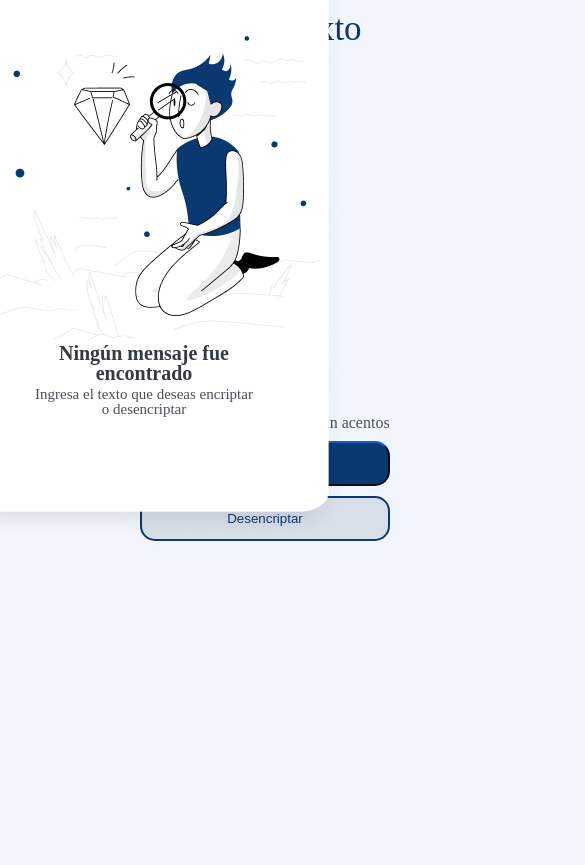
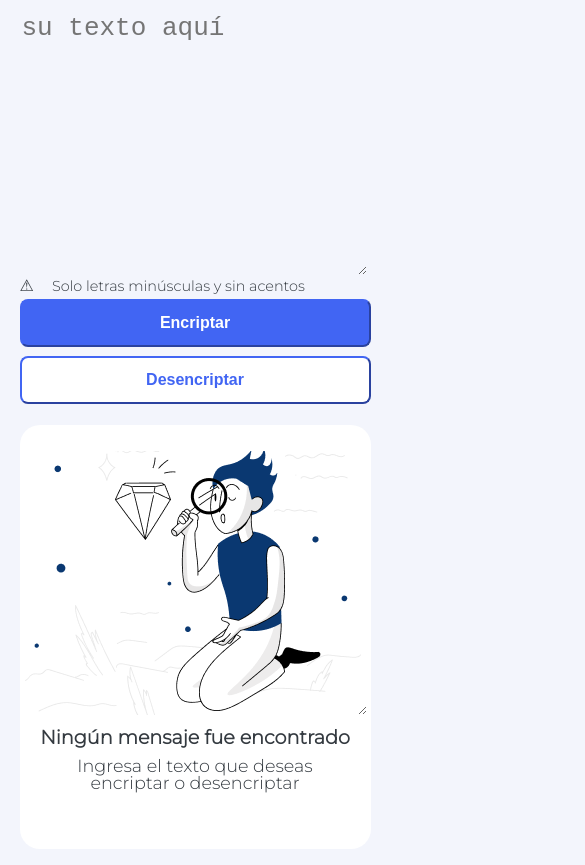
Before and after one commit to josenel-19/Challen-encriptador, a plain HTML site: page index.html in a window 390 px wide. Shown: the part 104-969 px from the top of the page, 585 px wide, since content can reach past the window. Before the commit the page ends 844 px from the top, so only its background shows below. Drawn offline with Linux system fonts and the light colour scheme; a web font is replaced by a local one.

Commit message:
Se añade diseño responsivo

```diff
--- a/estilo.css
+++ b/estilo.css
@@ -1,148 +1,151 @@
-
 body{
+    font-family: 'Gotu', sans-serif;
+    font-family: 'Montserrat', sans-serif;
     background-color: #F3F5FC;
     color: #343A40;
 }
-header{
-    padding-top: 40px;
-    padding-left: 84px;
 
+h1{
+    margin: 2em;
+}
+.text1{
+    text-transform: lowercase;
+    background-color: #F3F5FC;
+    outline-color: white;
 }
 
-.division1{
-    margin-left: 140px;
-    color: #343A40;
+.textInfo{
+    display: inline;
 }
 
-.textoInicial{
-    text-decoration: none;
-    color: #0A3871;
-    font-size: 35px;
-    position: absolute;
-    top: 115px;
-    background-color: #F3F5FC;
+.textResultado, .text1{
     border-style: none;
-
 }
 
-.textoInicial:hover{
-    cursor: pointer;
+#botEncrip{
+    background-color: #4165F3;
+    border-color: #4165F3;
+    color: white;
+}
+
+.textInfo{
+    font-size: .9em;
+    margin-left: 1em;
+}
+
+#botDesencrip, #botCopiar{
+    background-color: white;
+    border-color: #4165F3;
+    color: #4165F3;
+}
+
+.division2{
+    border-style: solid;
+    border-radius: 20px;
+}
+
+.textResultado{
+    outline:none;
+    margin-top: 1em;
+    background-image: url(imagenes/muneco.png);
+    background-position: center;
+    background-repeat:no-repeat;
+}
+
+.letra1{
+    font-weight: bold;
+    font-size: 1.2em;
+}
+
+.letra2{
+    font-size: 1.1em;
+}
+
+@media all and (min-width: 100px){
+    .division1, .division2{
+        width: 90%;
+        margin: 1em 5%;
     }
 
     .text1{
-    margin-top: 20px;
-    width: 500px;
-    padding-bottom: 300px;
-    font-size: 35px;
-    overflow-x:hidden;
-    overflow-y: hidden;
-    color: #0A3871;
-    background-color: #F3F5FC;
-    border-style: none;
-    outline: none; /*quita linea despues del click dentro del elemento*/
+        height: 10em;
+    }
+
+    .text1, .textResultado{
+        width: 98%;
+        font-size: 2em;
+    }
+
+    .botones{
+        width: 100%;
+        height: 3em;
+        margin: .3em 0;
+        border-radius: .5em;
+        font-size: 1em;
+        font-weight: bold;
+    }
+
+    #botCopiar{
+        width: 90%;
+        margin: 0 5%;
+    }
+
+    .division2{
+        background: white;
+    }
+
+    .textResultado{
+        height: 10em;
+    }
+
+    .letra1, .letra2{
+        display: block;
+        text-align: center;
+        margin: .5em 1em;
+    }
+}
+
+@media all and (min-width: 700px){
+    .textInfo{
+        display: inline-block;
+        margin-right: 30%;
+    }
+    #botEncrip, #botDesencrip{
+        width: 49.5%;
+    }
 }
 
 
-.imagen-admiracion{
-    margin-top: 20px;
-    margin-bottom: 0px;
+@media all and (min-width: 1040px){
+    .division1{
+        display: inline-block;
+        width: 50%;
+        margin: 0 0 0 10%;
     }
 
-.textInfo{
-    display: inline-block;
-    color: #495057;
-    margin-left: 3px;
+    .text1{
+        height: 15em;
     }
-
 
     .division2{
         position: absolute;
-    top: 20px;
-    right: 30px;
-}
-
-.botones{
-    position: relative;
-    z-index: 5px;
-    margin-top: 10px;
-    width: 250px;
-    height: 45px;
-}
-
-#botEncrip{
-    background-color: #0A3871;
-    color: #FFFFFF;
-    border-radius: 15px;
-    border-color: #0A3871;;
-
-}
-
-#botDesencrip{
-    background-color: #D8DFE8;
-    color: #0A3871;
-    border-style: solid;
-    border-radius: 15px;
-    border-color: #0A3871;
-}
-.lista2{
-    position: relative;
-    top: 40px;
-    right:60px;
-}
-
-.lista3{
-    position: absolute;
-    top: 120px;
-    right: 40px;
+        top: 1em;
+        right: 0;
+        height: 600px;
+        display: inline-block;
+        width: 30%;
+        margin: 0 2em 0 0;
     }
 
     .textResultado{
-    color: #495057;
-    width: 300px;
-    padding-bottom: 390px;
-    font-size: 35px;
-    overflow-x:hidden;
-    overflow-y: hidden;
-    background-color: #ffffff;
-    border-style: none;
-    outline: none; /*quita linea despues del click dentro del elemento*/
+        height: 13.9em;
     }
 
-#botCopiar{
-    width: 300px;
-    background-color: #FFFFFF;
-    color: #0A3871;
-    border-style: solid;
-    border-radius: 15px;
-    border-color: #0A3871;
-
-}
-
-.imagen-blanco{
-    position: absolute;
-    top: 0;
-    right: 0;
-    width: 400px;
-    height: 600px;
-    margin-top: 40px;
-    margin-right: 40px;
-}
-
-.letra1{
-    color: #343A40;
-    margin-left: 60px;
-    width: 200px;
-    text-align: center;
-    font-size: 20px;
-    font-weight: bold;
-    padding-bottom: 4px;
-
+    .letra1, .letra2{
+        height: 2em;
     }
 
     .letra2{
-    color: #495057;
-    margin-left: 50px;
-    width: 220px;
-    text-align: center;
-    font-size: 15px;
+        margin-bottom: 1.8em;
     }
+}
--- a/index.html
+++ b/index.html
@@ -1,40 +1,38 @@
 <!DOCTYPE html>
-<html lang="es">
+<html lang="en">
     <head>
-        <meta charset = "utf-8">
-        <title>Challeng Alura</title>
+        <meta charset="UTF-8">
+        <meta http-equiv="X-UA-Compatible" content="IE=edge">
+        <meta name="viewport" content="width=device-width">
         <link rel = "stylesheet" href = "reset.css">
         <link rel = "stylesheet" href="estilo.css">
-    </head>
+        <link rel="preconnect" href="https://fonts.googleapis.com">
+        <link rel="preconnect" href="https://fonts.gstatic.com" crossorigin>
+        <link href="https://fonts.googleapis.com/css2?family=Gotu&family=Montserrat:wght@300&display=swap" rel="stylesheet">
+        <title>Challeng Alura</title>
+    <head>
+
     <body>
-        <header><h1><img class = "imagen-logo" src = "imagenes/logo-alura.png"></h1></header>
-            <div class="division1">
-                <ul class="lista1">
-                    <label class= "textoInicial" id = "textoInicial">Ingrese su texto aquí</label>
-                    <li><textarea class="text1" id="text1" spellcheck="false"></textarea></li>
-                    <li><img class = "imagen-admiracion" src = "imagenes/admiracion.png"><h6 class = "textInfo">Solo letras minúsculas y sin acentos</h6></li>
-                    <li>
-                        <button class="botones" id="botEncrip"> Encriptar </button>
-                        <button class="botones" id = "botDesencrip"> Desencriptar </button>
-                    </li>
-                </ul>
-            </div>
-            <img class = "imagen-blanco" src = "imagenes/rectangulo-blanco.png">
 
-            <div class="division2">
-                <ul class="lista2">
-                    <li><textarea class="textResultado" id = "areaCopia" spellcheck="false"></textarea></li>
-                    <li><button class="botones" id="botCopiar"> Copiar </button></li>
-                </ul>
-
-                <ul class="lista3">
-                    <li><img class = "imagen-muneco" id = "muneco" src = "imagenes/muneco.png"></li>
-                    <li class="letra1" id="letra1">Ningún mensaje fue encontrado</li>
-                    <li class="letra2" id="letra2">Ingresa el texto que deseas encriptar o desencriptar</li>
-                </ul>
-            </div>
+        <div class="contenedor">
+            <header><h1><img class = "imagen-logo" src = "imagenes/logo-alura.png"></h1></header>
+            <main>
+                <div class="division1">
+                    <textarea class="text1" id="text1" spellcheck="false" placeholder="Su texto aquí" rows="13" cols="12"></textarea>
+                    <span>&#9888</span><h6 class = "textInfo"> Solo letras minúsculas y sin acentos</h6>
+                    <button class="botones" id="botEncrip"> Encriptar </button>
+                    <button class="botones" id = "botDesencrip"> Desencriptar </button>
+                </div>
 
 
+                <div class="division2">
+                    <textarea class="textResultado" id = "areaCopia" spellcheck="false" rows="4" readonly></textarea>
+                    <label class="letra1" id="letra1">Ningún mensaje fue encontrado</label>
+                    <label class="letra2" id="letra2">Ingresa el texto que deseas encriptar o desencriptar</label>
+                    <button class="botones" id="botCopiar"> Copiar </button>
+                </div>
+            </main>
+        </div>
 
     </body>
 
--- a/script.js
+++ b/script.js
@@ -10,11 +10,10 @@ let CajaTextoResult = document.querySelector("#areaCopia");
 let botEncrip = document.querySelector("#botEncrip");
 let botDesencrip = document.querySelector("#botDesencrip");
 let botCopy = document.querySelector("#botCopiar");
-let textoInfo = document.querySelector("#textoInicial");
 
 //reglas de caracteres permitidos
-const letrasOk = new RegExp("^[a-z]+$");
-const espacio = new RegExp(/ /, "g");
+const letrasOk = new RegExp("^[a-z]+$","i");  //[a-z]solo letras, +$ se puede repitir y i se permite mayusculas
+const espacio = new RegExp(/ /, "g");//se permiten espacios
 
 //limpia textarea o los input
 function limpiarTexto (cajaTexto){
@@ -22,8 +21,10 @@ function limpiarTexto (cajaTexto){
 }
 
 function encriptador (){
+    if(cajaTexto1.value==""){
+
+    }else{
         limpiarTexto(CajaTextoResult);
-    ocultarElementos("muneco");
         mostrarElementos("botCopiar");
         mostrarElementos("areaCopia");
         ocultarElementos("letra1");
@@ -55,13 +56,19 @@ function encriptador (){
             CajaTextoResult.value = textoEncriptado;
             contador++;
         }
+        CajaTextoResult.style.background = "white";
+        }
+
 }
 
 
 function desencriptador(){
+
+    if(cajaTexto1.value==""){
+
+    }else{
         //funciones visuales
         limpiarTexto(CajaTextoResult);
-    ocultarElementos("muneco");
         mostrarElementos("botCopiar");
         mostrarElementos("areaCopia");
         ocultarElementos("letra1");
@@ -76,6 +83,9 @@ function desencriptador(){
             CajaTextoResult.value = textoDesencriptado;
             contador++;
         }
+        CajaTextoResult.style.background = "white";
+    }
+
 }
 
 // evita que se ingresen catacteres fuera de las 2 reglas declaradas
@@ -102,16 +112,8 @@ function mostrarElementos(idElemento){
     document.getElementById(idElemento).style.visibility = "visible";
 }
 
-//oculta texto al hacer click
-function ocultarConClick(){
-    document.getElementById("textoInicial").style.visibility = "hidden";
-    document.getElementById("text1").focus();
-}
-
 //parametros iniciales al cargar pagina
-ocultarElementos("areaCopia");
 ocultarElementos("botCopiar");
-textoInfo.onclick = ocultarConClick;
 cajaTexto1.onkeypress = validarTexto;
 botDesencrip.onclick = desencriptador;
 botEncrip.onclick = encriptador;
```
Lines whose indentation alone changed are shown as unchanged.
